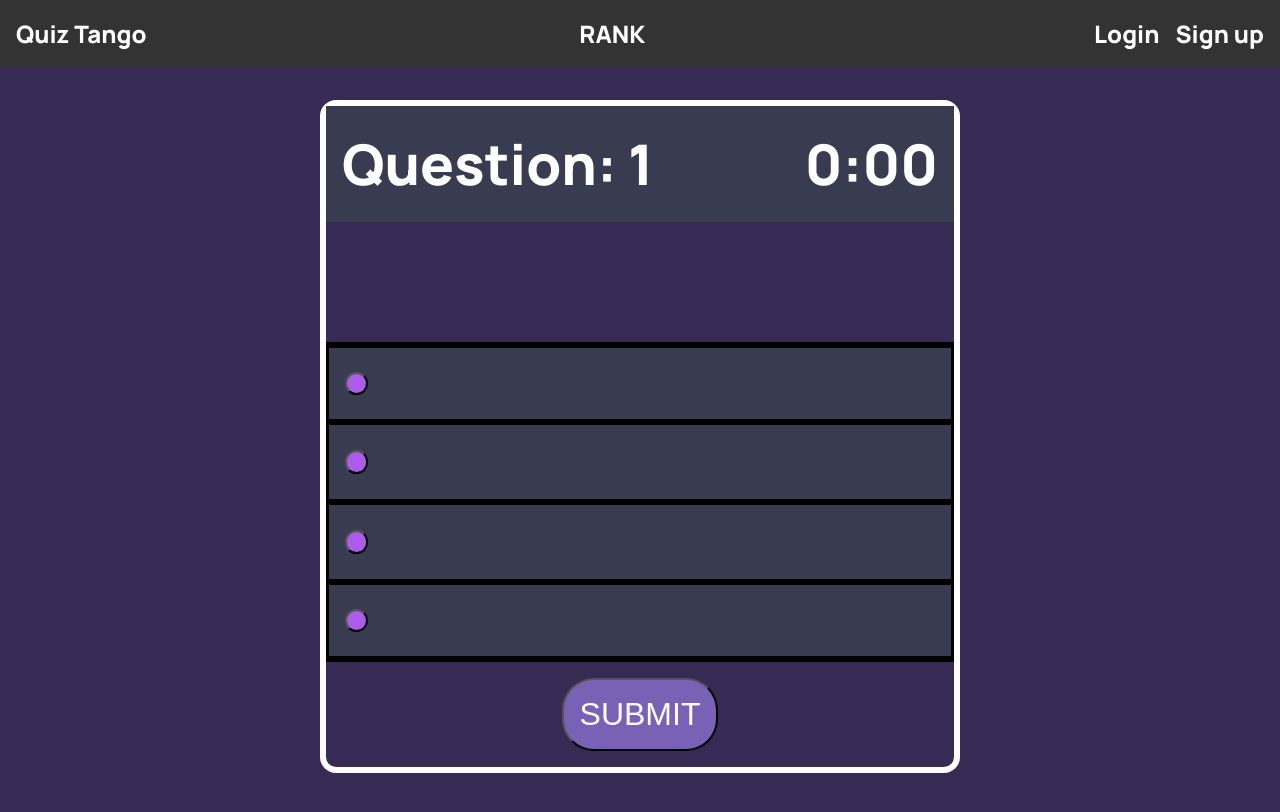
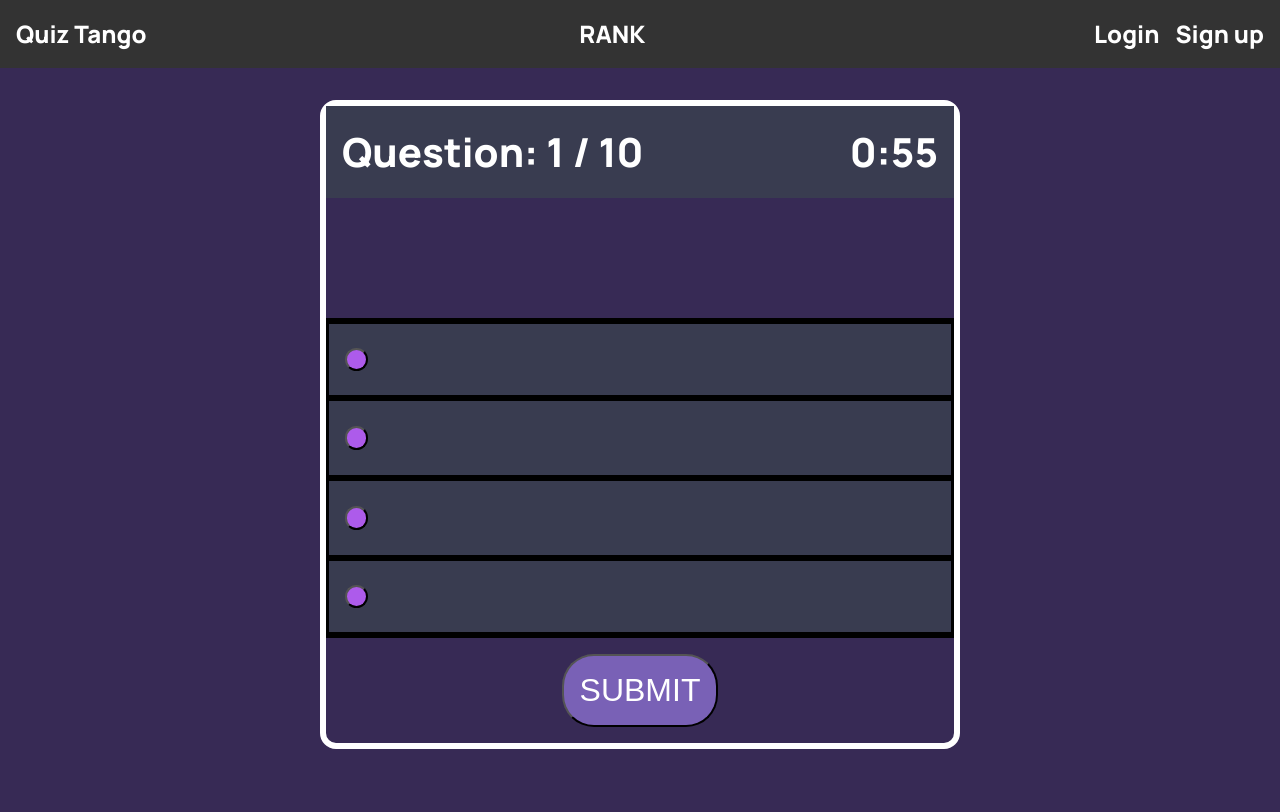
Before and after one commit to ChrisMunozCodes/Quiz-Tango, a website: page public/question-screen.html in a window 1280 px wide. Drawn offline with Linux system fonts and the light colour scheme; no server answers.

Commit message:
Working timer but no answer functionality yet.

```diff
--- a/public/css/question-screen.css
+++ b/public/css/question-screen.css
@@ -79,7 +79,7 @@ html{
 
     #container h2 {
       color: white;
-      font-size: 7vmin;
+      font-size: 5vmin;
       padding: 1rem;
     }
 
@@ -92,7 +92,7 @@ html{
 }
 
 .questions {
-    background-color: #372A55;;
+    background-color: #372A55;
     color: white;
     font-size: 3vmin;
     width: 100%;
--- a/public/js/api.js
+++ b/public/js/api.js
@@ -1,9 +1,12 @@
-//Variables to get category and difficulty data from localStorage.
+//Variables to get category, difficulty data from localStorage, and update the question.
 const savedCategory = localStorage.getItem('category');
 const savedDifficulty = localStorage.getItem('difficulty');
+let currentQuestion = -1
 
 let apiUrl = `https://opentdb.com/api.php?amount=10&category=${savedCategory}&difficulty=${savedDifficulty}&type=multiple`;
 
+//Run next question on load, since currentQuestion = -1, the first time this runs it will increment and display the first question aka 0.
+window.onload = nextQuestion();
 
 //algorithm to randomly shuffle arrays
 function shuffleArray(array) {
@@ -13,18 +16,23 @@ function shuffleArray(array) {
     }
     return array;
 }
+
 //
+function nextQuestion(){
+    currentQuestion++
 
 
   fetch(apiUrl)
     .then(res => res.json())
     .then(data => {
       console.log(data)
+        document.querySelector('#questionNumber').innerHTML = `Question: ${currentQuestion + 1}/10`
+
       //puts question in the dom.
-      document.querySelector('.questions p').innerHTML = data.results[0].question
+      document.querySelector('.questions p').innerHTML = data.results[currentQuestion].question
 
       //shuffles array of answers.
-      let answerArr = [data.results[0].correct_answer, data.results[0].incorrect_answers[0], data.results[0].incorrect_answers[1], data.results[0].incorrect_answers[2]]
+      let answerArr = [data.results[currentQuestion].correct_answer, data.results[currentQuestion].incorrect_answers[0], data.results[currentQuestion].incorrect_answers[1], data.results[currentQuestion].incorrect_answers[2]]
       answerArr = shuffleArray(answerArr);
 
       //puts answers in the dom.
@@ -36,7 +44,7 @@ function shuffleArray(array) {
     .catch(err => {
       console.log(`error ${err}`)
     })
-
+}
 
 /**** End of API code ****/
 
@@ -105,6 +113,8 @@ if (fourthBtn) {
     }
   });
 }
+//
+
 
 //** Submit button, click style ** //
 const submitButton = document.querySelector('.submit button');
@@ -117,3 +127,39 @@ if (submitButton) {
     }, 200);
   });
 }
+//
+
+
+//timer functionality
+//variables that grabs the dom element and sets the time count.
+const timer = document.getElementById('timer');
+let timeLeft = 60;
+
+// Define timerInterval outside of runTimer
+let timerInterval = setInterval(runTimer, 1000);
+
+// runTimer lowers timeLeft by 1 every time it's runned.
+function runTimer() {
+  timeLeft--;
+
+  //Time format
+  const minutes = Math.floor(timeLeft / 60);
+  const seconds = timeLeft % 60;
+
+  //concates both minutes and sections and uses padStart to ensure seconds are always displayed as two numbers.
+  const formattedTime = `${minutes}:${seconds.toString().padStart(2, '0')}`
+  document.querySelector('.header div:nth-child(2) h2').innerHTML = formattedTime;
+
+  // Update the timer element
+  timer.textContent = formattedTime;
+
+  // Stop the timer when timeLeft reaches 0
+  if (timeLeft <= 0) {
+    clearInterval(timerInterval);
+    nextQuestion();
+    timeLeft = 60;
+    timerInterval = setInterval(runTimer, 1000);
+  }
+}
+
+// wrong and right answer conditions
--- a/public/question-screen.html
+++ b/public/question-screen.html
@@ -34,9 +34,9 @@
       <main>
         <section id="container">
             <div class="header">
-                <div><h2>Question: 1</h2></div>
+                <div><h2 id="questionNumber">Question: 1 / 10</h2></div>
 
-                <div><h2>0:00</h2></div>
+                <div><h2 id="timer">0:00</h2></div>
             </div>
 
             <div class="questions">
```
